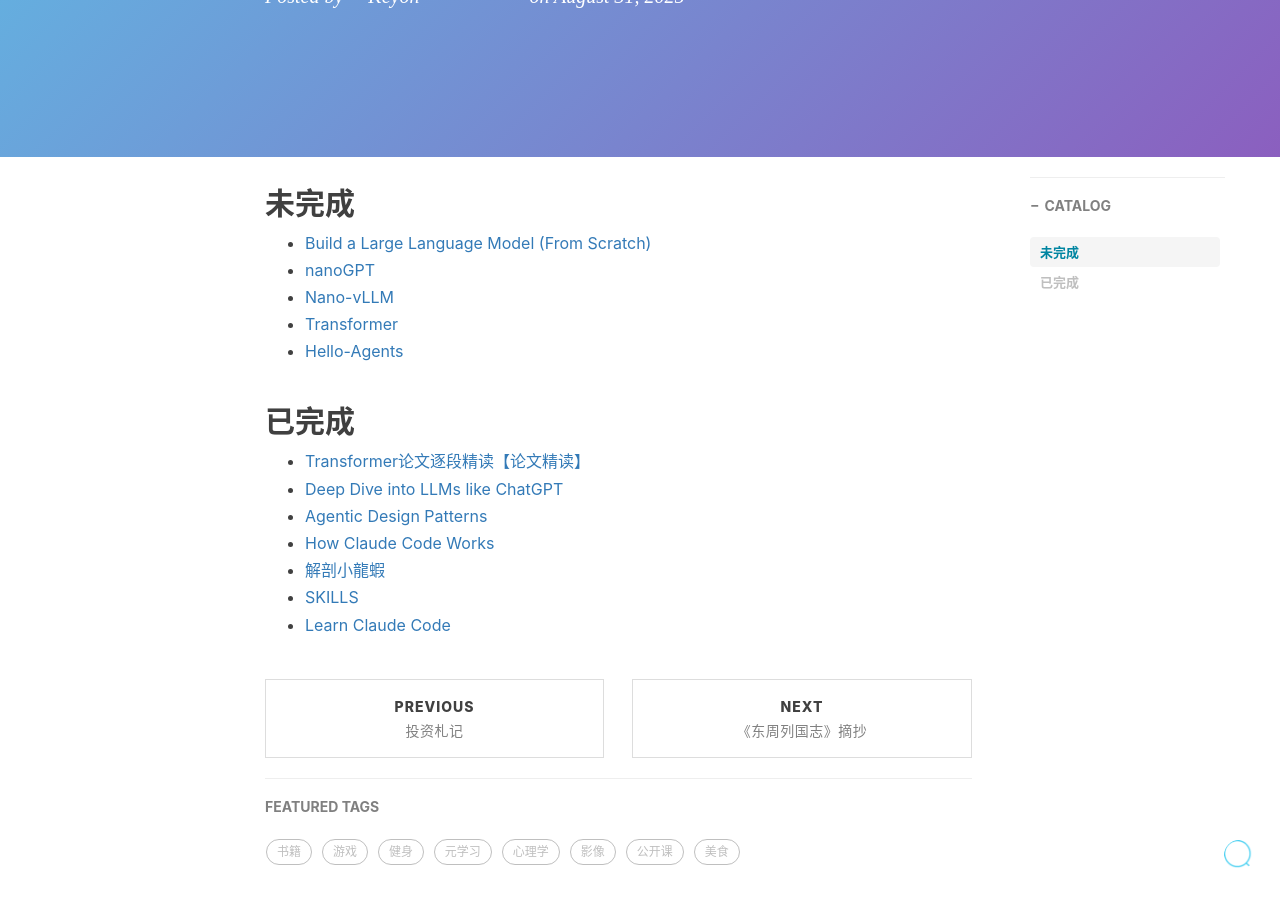
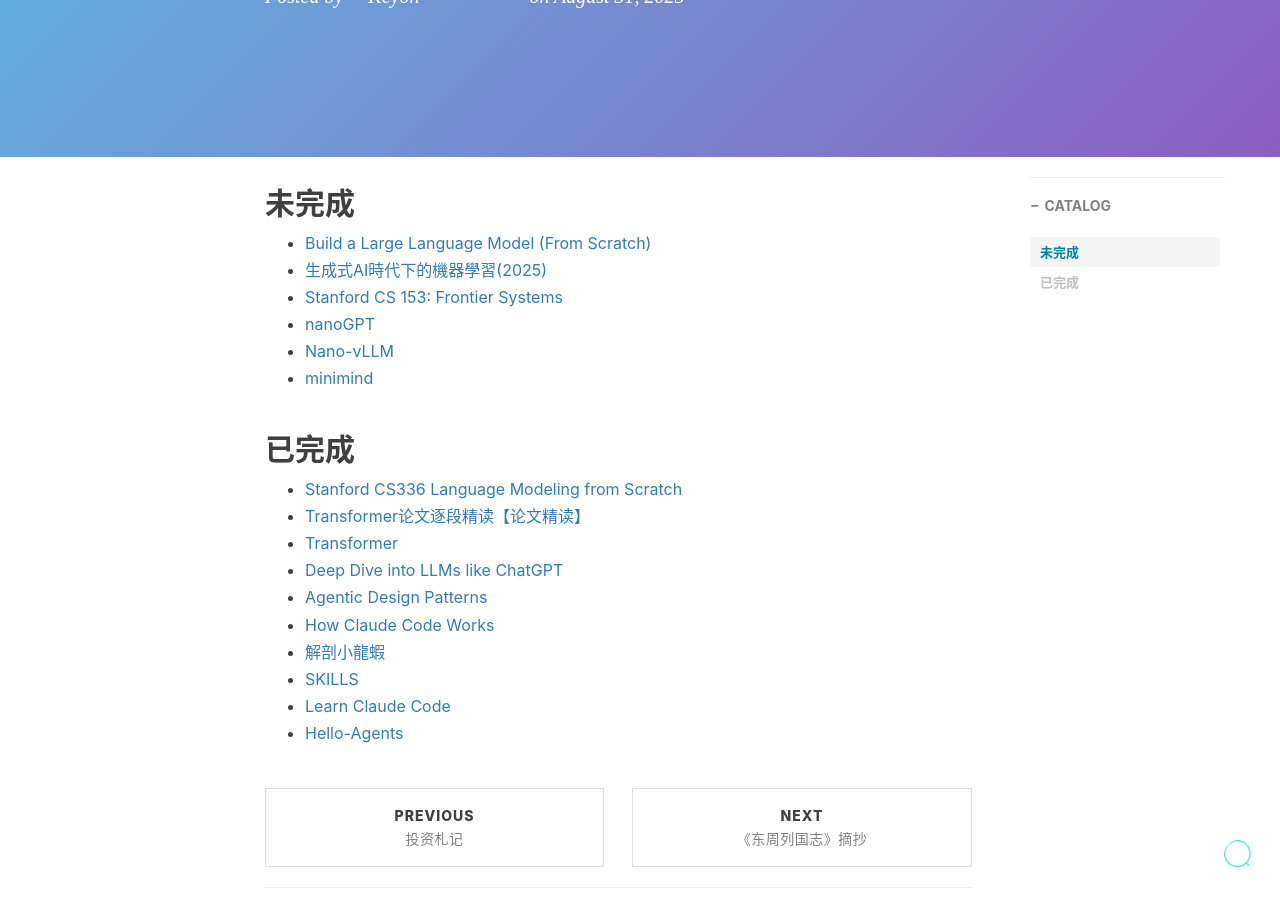
Before and after one commit to IosefLilianovichDros/IosefLilianovichDros.github.io, a Jekyll site: the page built from _posts/2025-08-31-llm-2025.md, in a window 1280 px wide and 900 px high, scrolled down 366 px. Built offline with Jekyll 4.4.1, drawn with Linux system fonts in a browser that asks for light colours; nearby versions of some CDN libraries; comment, search, counter and statistics services are not loaded.

Commit message:
Update 2025-08-31-llm-2025.md

```diff
--- a/_posts/2025-08-31-llm-2025.md
+++ b/_posts/2025-08-31-llm-2025.md
@@ -11,16 +11,20 @@
 
 ## 未完成
 * [Build a Large Language Model (From Scratch)](https://github.com/rasbt/LLMs-from-scratch)
+* [生成式AI時代下的機器學習(2025)](https://www.youtube.com/playlist?list=PLJV_el3uVTsNZEFAdQsDeOdzAaHTca2Gi)
+* [Stanford CS 153: Frontier Systems](https://www.youtube.com/playlist?list=PL2aDf5-VARtBwz1kz5FsuSZXOig2U6aJI)
 * [nanoGPT](https://github.com/karpathy/nanoGPT)
 * [Nano-vLLM](https://github.com/GeeeekExplorer/nano-vllm)
-* [Transformer](https://www.youtube.com/watch?v=ugWDIIOHtPA&t=2472s)
-* [Hello-Agents](https://hello-agents.datawhale.cc/#/)
+* [minimind](https://github.com/jingyaogong/minimind)
 
 ## 已完成
+* [Stanford CS336 Language Modeling from Scratch](https://www.youtube.com/playlist?list=PLoROMvodv4rOY23Y0BoGoBGgQ1zmU_MT_)
 * [Transformer论文逐段精读【论文精读】](https://www.bilibili.com/video/BV1pu411o7BE)
+* [Transformer](https://www.youtube.com/watch?v=ugWDIIOHtPA&t=2472s)
 * [Deep Dive into LLMs like ChatGPT](https://www.youtube.com/watch?v=7xTGNNLPyMI&t=8871s)
 * [Agentic Design Patterns](https://adp.xindoo.xyz/)
 * [How Claude Code Works](https://www.youtube.com/watch?v=RFKCzGlAU6Q)
 * [解剖小龍蝦](https://www.youtube.com/watch?v=2rcJdFuNbZQ)
 * [SKILLS](https://agentskills.io/home)
 * [Learn Claude Code](https://learn.shareai.run/zh/)
+* [Hello-Agents](https://hello-agents.datawhale.cc/#/)
```
